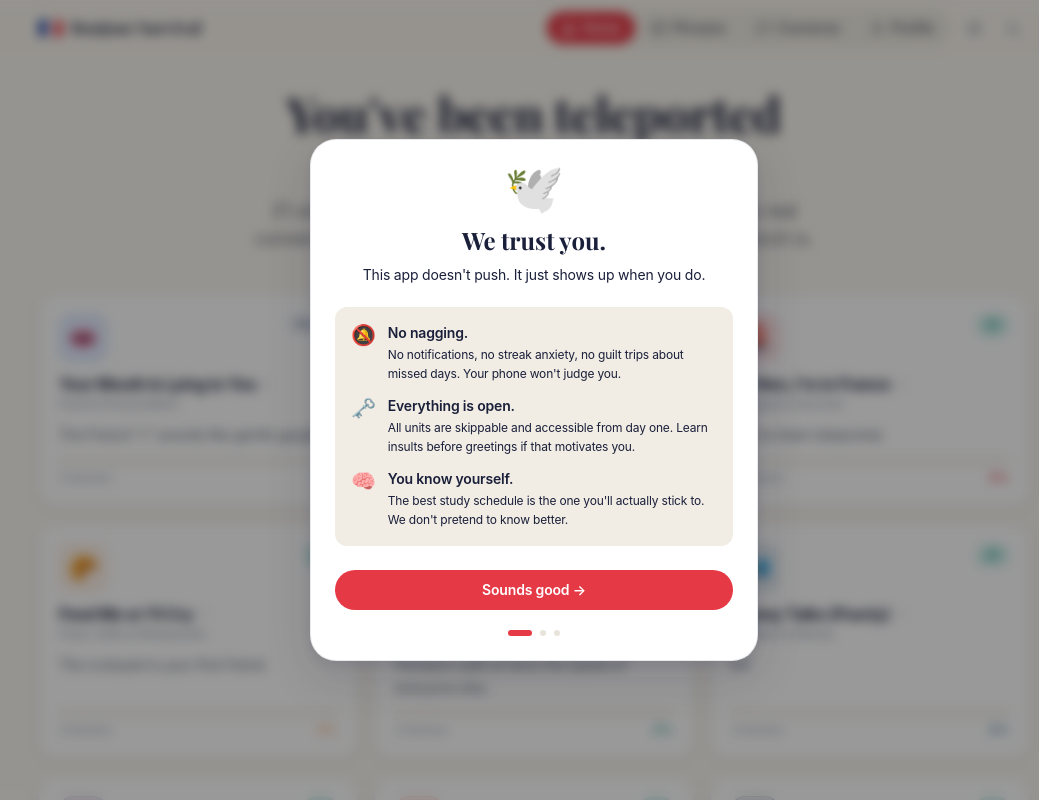
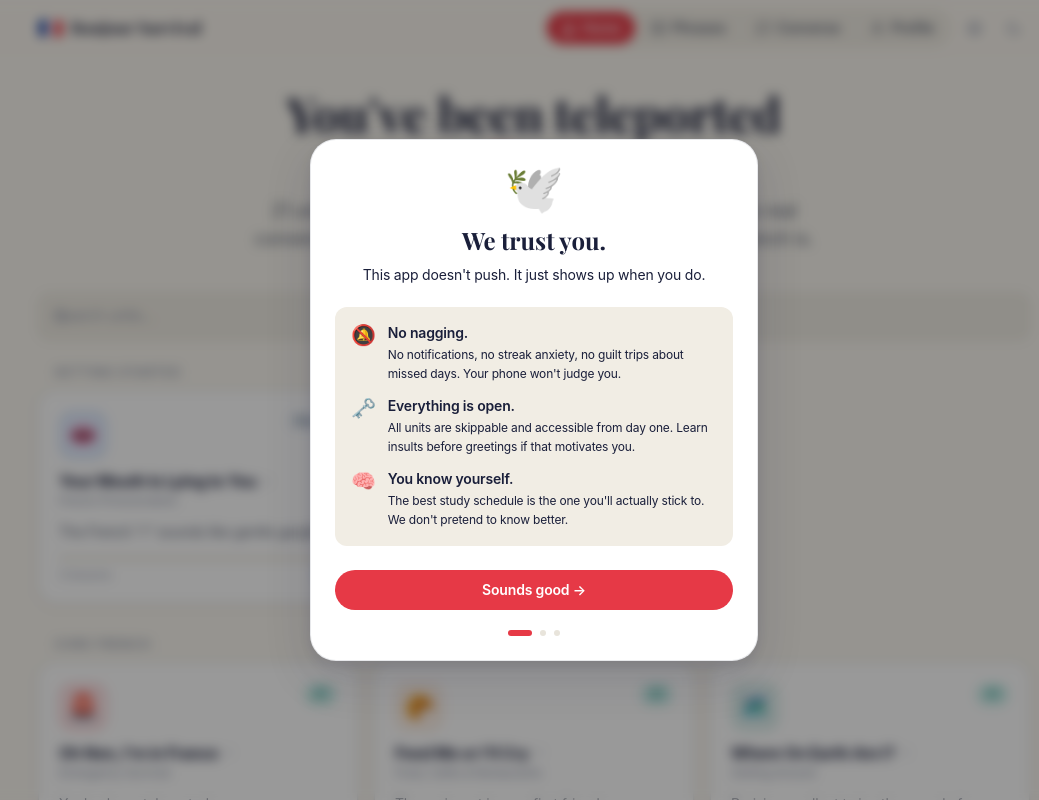
Before and after one commit to Earth1283/french-website, a React (Vite) app: page / in a window 1280 px wide. Shown: the top 800 px of the page, without its empty margins (106-1145 px from the left). Built offline with nearby package versions, Linux system fonts and the light colour scheme; a web font is replaced by a local one.

Commit message:
feat: added search bar to units

```diff
--- a/src/pages/Home.tsx
+++ b/src/pages/Home.tsx
@@ -1,7 +1,7 @@
-import { useMemo } from 'react';
+import { useMemo, useState } from 'react';
 import { Link } from 'react-router-dom';
 import { motion, AnimatePresence } from 'framer-motion';
-import { Bookmark, RotateCcw, ChevronRight, Sparkles } from 'lucide-react';
+import { Bookmark, RotateCcw, ChevronRight, Sparkles, Search } from 'lucide-react';
 import { UNITS, getTotalLessons } from '../data/units';
 import { useProgressStore } from '../stores/progressStore';
 import { UnitCard } from '../components/home/UnitCard';
@@ -10,8 +10,19 @@ import { A1Banner } from '../components/home/A1Banner';
 import { ProgressBar } from '../components/layout/ProgressBar';
 import { vocabKey, defaultCard, isDue } from '../utils/srs';
 
+function fuzzyMatch(query: string, target: string): boolean {
+  const q = query.toLowerCase();
+  const t = target.toLowerCase();
+  let qi = 0;
+  for (let i = 0; i < t.length && qi < q.length; i++) {
+    if (t[i] === q[qi]) qi++;
+  }
+  return qi === q.length;
+}
+
 export function Home() {
   const { completedLessons, onboardingDone, isUnit12Unlocked, streak, xp, bookmarkedLessons, srsData } = useProgressStore();
+  const [searchQuery, setSearchQuery] = useState('');
   const unit12Unlocked = isUnit12Unlocked();
 
   const totalLessons = getTotalLessons();
@@ -284,24 +295,66 @@ export function Home() {
         </motion.div>
       )}
 
-      {/* Unit Grid */}
-      <div className="grid grid-cols-1 sm:grid-cols-2 lg:grid-cols-3 gap-4">
-        {UNITS.map((unit, i) => {
+      {/* Unit Search */}
+      <div className="relative mb-6">
+        <Search size={15} className="absolute left-3.5 top-1/2 -translate-y-1/2 pointer-events-none" style={{ color: 'var(--text-muted)' }} />
+        <input
+          type="text"
+          placeholder="Search units…"
+          value={searchQuery}
+          onChange={e => setSearchQuery(e.target.value)}
+          className="ios-input w-full pl-9 pr-4"
+        />
+      </div>
+
+      {/* Unit Grid — grouped by level, or flat filtered results */}
+      {(() => {
+        const unitWithMeta = UNITS.map((unit, i) => {
           const completedCount = unit.lessons.filter(l => completedLessons.includes(l.id)).length;
           const progress = Math.round((completedCount / unit.lessons.length) * 100);
           const isLocked = unit.id === 'slang' && !unit12Unlocked;
+          return { unit, progress, isLocked, index: i };
+        });
 
-          return (
-            <UnitCard
-              key={unit.id}
-              unit={unit}
-              progress={progress}
-              isLocked={isLocked}
-              index={i}
-            />
+        if (searchQuery.trim()) {
+          const results = unitWithMeta.filter(({ unit }) =>
+            fuzzyMatch(searchQuery.trim(), unit.title + ' ' + unit.tagline)
           );
-        })}
-      </div>
+          return results.length > 0 ? (
+            <div className="grid grid-cols-1 sm:grid-cols-2 lg:grid-cols-3 gap-4">
+              {results.map(({ unit, progress, isLocked, index }) => (
+                <UnitCard key={unit.id} unit={unit} progress={progress} isLocked={isLocked} index={index} />
+              ))}
+            </div>
+          ) : (
+            <p className="text-center text-sm text-muted py-10">No units match "{searchQuery}"</p>
+          );
+        }
+
+        const sections: Array<{ label: string; units: typeof unitWithMeta }> = [
+          { label: 'Getting Started', units: unitWithMeta.filter(({ unit }) => unit.isPreA1) },
+          { label: 'Core French', units: unitWithMeta.filter(({ unit }) => unit.isA1 && !unit.isPreA1 && !unit.isA1A2 && !unit.isBeyondA1) },
+          { label: 'Going Further', units: unitWithMeta.filter(({ unit }) => unit.isA1A2) },
+          { label: 'Bonus', units: unitWithMeta.filter(({ unit }) => unit.isBeyondA1) },
+        ];
+
+        return (
+          <div className="space-y-8">
+            {sections.map(({ label, units }) =>
+              units.length === 0 ? null : (
+                <div key={label}>
+                  <p className="section-label">{label}</p>
+                  <div className="grid grid-cols-1 sm:grid-cols-2 lg:grid-cols-3 gap-4">
+                    {units.map(({ unit, progress, isLocked, index }) => (
+                      <UnitCard key={unit.id} unit={unit} progress={progress} isLocked={isLocked} index={index} />
+                    ))}
+                  </div>
+                </div>
+              )
+            )}
+          </div>
+        );
+      })()}
 
       <motion.p
         initial={{ opacity: 0 }}
```
